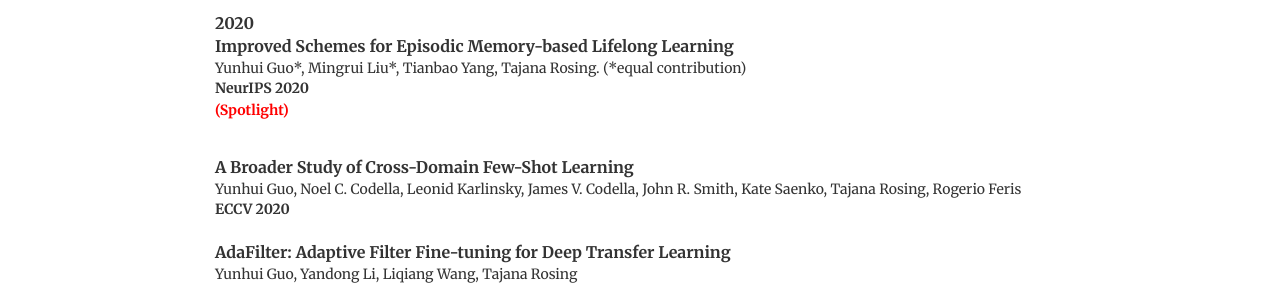
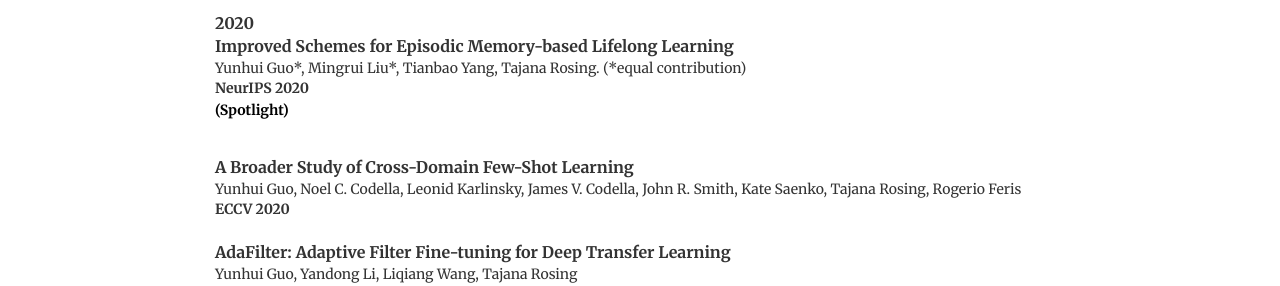
Before and after one commit to yunhuiguo/yunhuiguo.github.io, a Jekyll site: the page built from index.html, in a window 1280 px wide. Shown: the part 467-753 px from the top of the page. Built offline with Jekyll 4.4.1, drawn with Linux system fonts in a browser that asks for light colours.

Commit message:
Update index.html

```diff
--- a/index.html
+++ b/index.html
@@ -30,7 +30,7 @@ description: Yunhui Guo
 
 	<div class="paper"><strong>Improved Schemes for Episodic Memory-based Lifelong Learning</strong></div>
 <div class="author">Yunhui Guo*, Mingrui Liu*, Tianbao Yang, Tajana Rosing. (*equal contribution)</div>
-<div class="venue"><strong>NeurIPS 2020</strong> <p style="color:red"><strong>(Spotlight)</strong></p></div>
+<div class="venue"><strong>NeurIPS 2020</strong> <p style="color:black"><strong>(Spotlight)</strong></p></div>
 <br>
 
 
```
